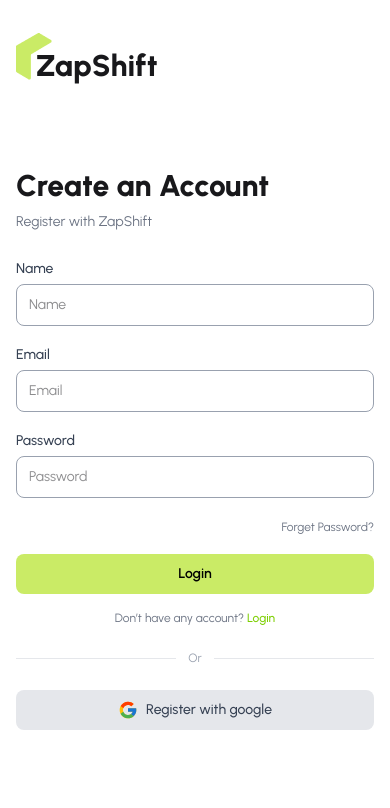
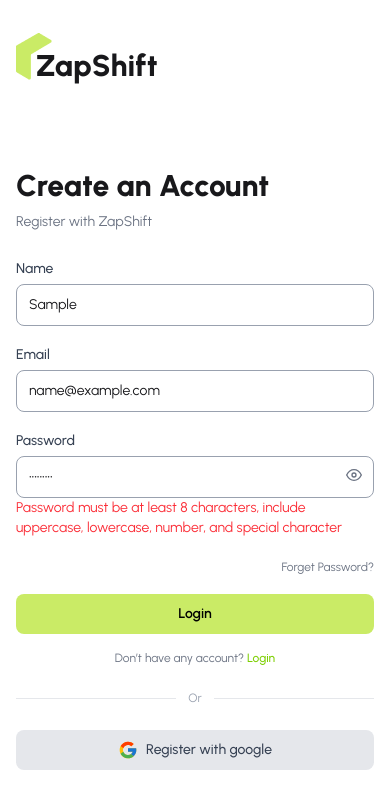
Before and after one commit to Antor-Chowdhury/Zap-Shift-Client, a React (Vite) app: page /register in a window 390 px wide. Both pictures are taken after typing "Sample", "name@example.com", "Sample123" into the empty fields and a click on the button "Login". Shown: the top 808 px of the page. Built offline with nearby package versions, Linux system fonts and the light colour scheme.

Commit message:
added firebase and env file

```diff
--- a/package.json
+++ b/package.json
@@ -11,6 +11,7 @@
   },
   "dependencies": {
     "@tailwindcss/vite": "^4.1.18",
+    "firebase": "^12.8.0",
     "leaflet": "^1.9.4",
     "lucide-react": "^0.562.0",
     "react": "^19.2.0",
--- /dev/null
+++ b/src/firebase/firebase.init.js
@@ -0,0 +1,17 @@
+import { initializeApp } from "firebase/app";
+import { getAuth } from "firebase/auth";
+
+const firebaseConfig = {
+  apiKey: import.meta.env.VITE_FIREBASE_API_KEY,
+  authDomain: import.meta.env.VITE_FIREBASE_AUTH_DOMAIN,
+  projectId: import.meta.env.VITE_FIREBASE_PROJECT_ID,
+  storageBucket: import.meta.env.VITE_FIREBASE_STORAGE_BUCKET,
+  messagingSenderId: import.meta.env.VITE_FIREBASE_MESSAGING_SENDER_ID,
+  appId: import.meta.env.VITE_FIREBASE_APP_ID,
+};
+
+// Initialize Firebase
+const app = initializeApp(firebaseConfig);
+
+// Initialize Firebase Authentication and get a reference to the service
+export const auth = getAuth(app);
--- a/src/pages/Auth/Register/Register.jsx
+++ b/src/pages/Auth/Register/Register.jsx
@@ -1,8 +1,11 @@
-import React from "react";
+import React, { useState } from "react";
 import { useForm } from "react-hook-form";
 import { FcGoogle } from "react-icons/fc";
+import { FiEye, FiEyeOff } from "react-icons/fi";
 
 const Register = () => {
+  const [showPassword, setShowPassword] = useState(false);
+
   // using react form
   const {
     register,
@@ -65,12 +68,28 @@
         {/* Password */}
         <div>
           <label className="text-sm font-medium text-gray-700">Password</label>
-          <input
-            type="password"
-            {...register("password", { required: true, minLength: 6 })}
-            placeholder="Password"
-            className="w-full mt-1 px-3 sm:px-4 py-2.5 border rounded-lg focus:outline-none border-gray-400 text-sm sm:text-base"
-          />
+          <div className="relative">
+            <input
+              type={showPassword ? "text" : "password"} // toggle type
+              {...register("password", {
+                required: true,
+                minLength: 6,
+                pattern:
+                  /^(?=.*[a-z])(?=.*[A-Z])(?=.*\d)(?=.*[!@#$%^&*(),.?":{}|<>]).{8,}$/,
+              })}
+              placeholder="Password"
+              className="w-full mt-1 px-3 sm:px-4 py-2.5 border rounded-lg focus:outline-none border-gray-400 text-sm sm:text-base pr-10"
+            />
+
+            {/* Eye button */}
+            <button
+              type="button"
+              onClick={() => setShowPassword(!showPassword)}
+              className="absolute top-1/2 right-3 transform -translate-y-1/2 text-gray-500"
+            >
+              {showPassword ? <FiEyeOff /> : <FiEye />}
+            </button>
+          </div>
 
           {/* error handling */}
           {errors.password?.type === "required" && (
@@ -79,6 +98,12 @@
           {errors.password?.type === "minLength" && (
             <p className="text-red-500 text-sm">
               Password must be at least 6 characters long
+            </p>
+          )}
+          {errors.password?.type === "pattern" && (
+            <p className="text-red-500 text-sm">
+              Password must be at least 8 characters, include uppercase,
+              lowercase, number, and special character
             </p>
           )}
         </div>
```
Also changed, not shown: 2 other files (tests, documents, lock files or other folders).
